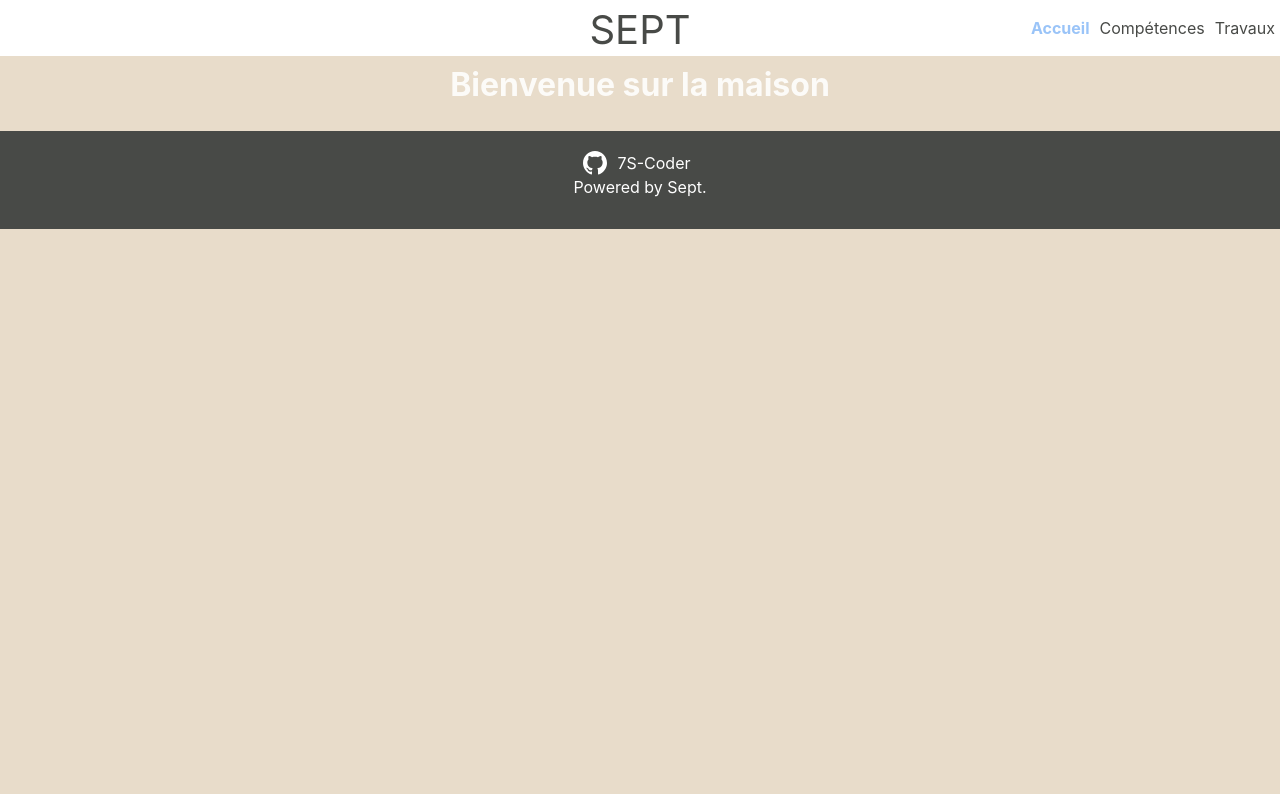
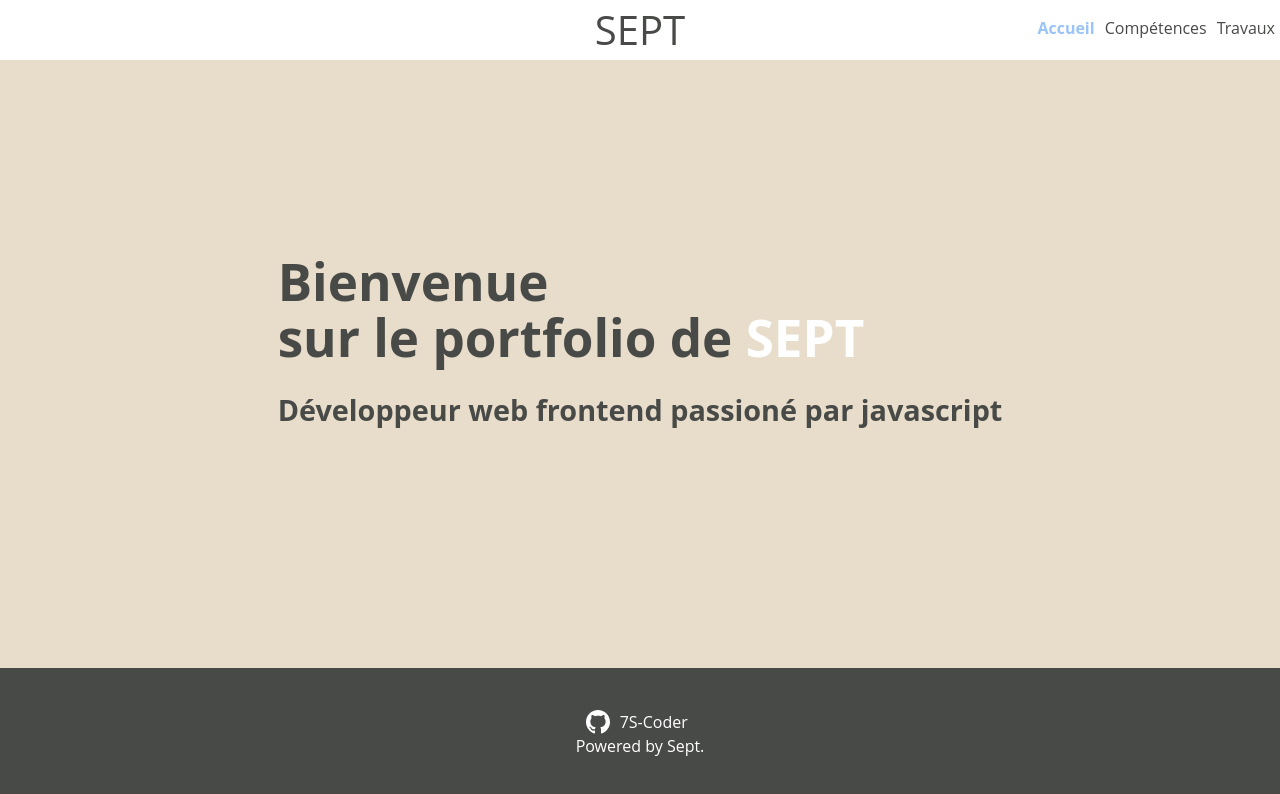
Before and after one commit to 7S-Coder/Portfolio, a React (Vite) app: page / in a window 1280 px wide. Shown: the top 794 px of the page. Built offline with nearby package versions, Linux system fonts and the light colour scheme.

Commit message:
ended home page

```diff
--- a/src/index.scss
+++ b/src/index.scss
@@ -1,7 +1,7 @@
 @import "./styles/_variables";
 
 :root {
-  font-family: Inter, system-ui, Avenir, Helvetica, Arial, sans-serif;
+  font-family: $first-font;
   line-height: 1.5;
   font-weight: 400;
 
--- a/src/pages/Home.jsx
+++ b/src/pages/Home.jsx
@@ -1,8 +1,16 @@
+import "../styles/pages/Home.scss";
+
 const Home = () => {
   return (
-    <>
-      <h1>Bienvenue sur la maison</h1>
-    </>
+    <div className="container">
+      <section>
+        <h1>
+          Bienvenue <br />
+          sur le portfolio de <span>SEPT</span>
+        </h1>
+        <p>Développeur web frontend passioné par javascript</p>
+      </section>
+    </div>
   );
 };
 
--- a/src/styles/_variables.scss
+++ b/src/styles/_variables.scss
@@ -5,3 +5,7 @@ $color-link: #9ac4f8;
 $color-white: #fff;
 
 $max-width: 1440px;
+
+$first-font: "Open Sans", sans-serif;
+
+$full-height: calc(100vh - 60px - 112px);
--- a/src/styles/components/Footer.scss
+++ b/src/styles/components/Footer.scss
@@ -9,7 +9,8 @@ footer {
   display: flex;
   justify-content: center;
   align-items: center;
-  padding: 20px 0 30px;
+  padding: 20px 0 20px;
+  height: 92px;
 
   div {
     display: flex;
--- a/src/styles/components/Header.scss
+++ b/src/styles/components/Header.scss
@@ -10,6 +10,7 @@ header {
   background-color: $color-white;
   color: $color-black;
   justify-content: center;
+  height: 60px;
 
   .logo {
     position: absolute;
--- /dev/null
+++ b/src/styles/pages/Home.scss
@@ -0,0 +1,36 @@
+@import "../variables";
+@import "../placeholders";
+
+.container {
+  display: flex;
+  justify-content: center;
+  align-items: center;
+  height: $full-height;
+  width: 100%;
+
+  section {
+    display: flex;
+    flex-direction: column;
+    color: $color-black;
+    text-align: left;
+    line-height: 1.1;
+    font-weight: bold;
+    h1 {
+      font-size: 3.2rem;
+      margin: 0;
+    }
+
+    span {
+      color: $color-white;
+      cursor: crosshair;
+      transition: filter 6s;
+      &:hover {
+        filter: blur(2rem);
+      }
+    }
+
+    p {
+      font-size: 1.8rem;
+    }
+  }
+}
```
